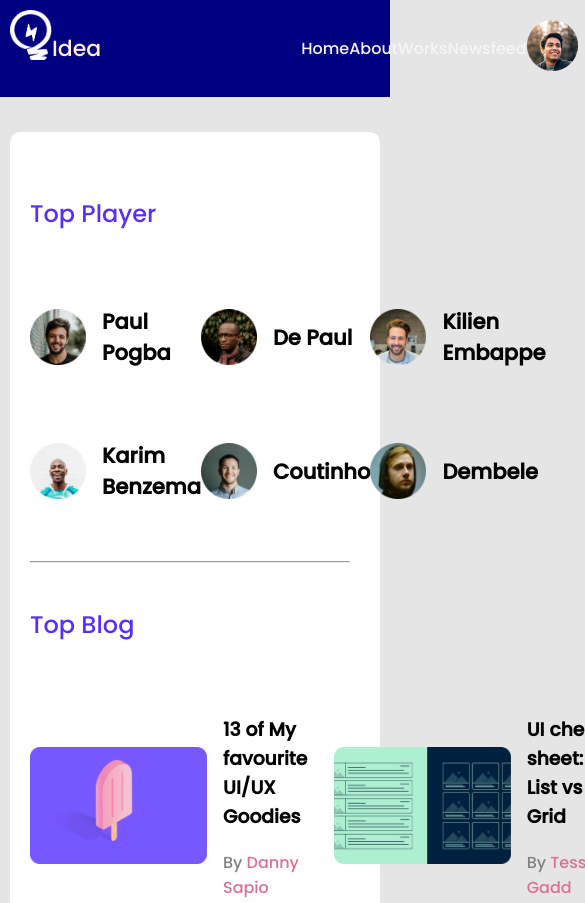
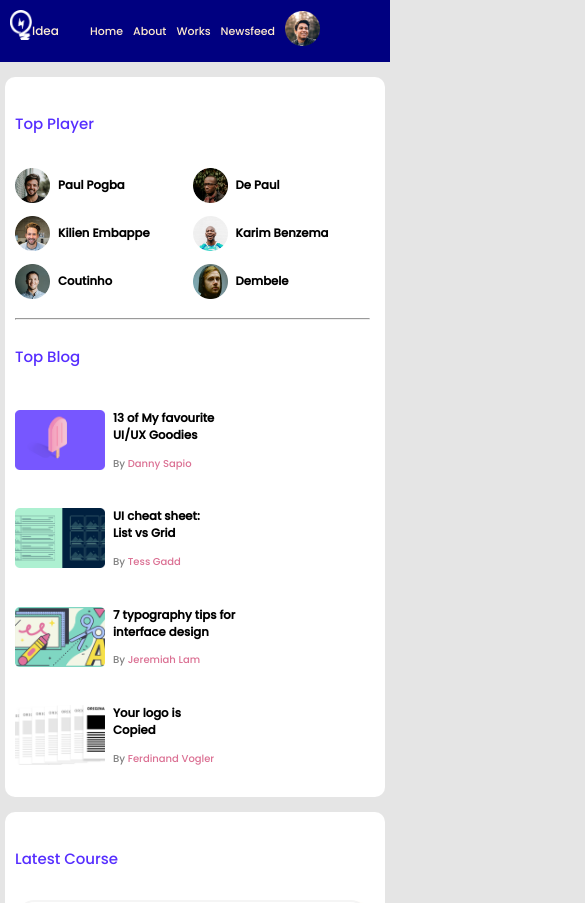
Before and after one commit to shariarsibbir/practise-leader-board-css3, a plain HTML site: page index.html in a window 390 px wide. Shown: the top 903 px of the page, 585 px wide, since content can reach past the window. Drawn offline with Linux system fonts and the light colour scheme.

Commit message:
final commit

```diff
--- a/styles/style.css
+++ b/styles/style.css
@@ -1,4 +1,9 @@
    /* body style */
+body {
+    font-family: 'Poppins', sans-serif;
+    background-color: #E5E5E5;
+    margin:0;
+}
  /* navigation */
  .web-intro{
      padding: 10px;
@@ -23,13 +28,8 @@
  }
  .menu-bar a {
     text-decoration: none;
-    color:whitesmoke;
+    color:blanchedalmond;
  }
-body {
-    font-family: 'Poppins', sans-serif;
-    background-color: #E5E5E5;
-    margin:0;
-}
                                             /* first section  */
 .container{
     background-color: #FFFFFF;
@@ -136,3 +136,93 @@ footer p span{
 }
             /* End of the main css */
             /* media query responsive */
+        /* (Mobile Version) */
+    @media only screen and (max-width:600px) {
+       .web-intro{
+     padding: 10px;
+     grid-template-columns: repeat(2,0.5fr);
+     grid-column-gap:10px ;
+ }
+ .logo-bar{
+    font-size: 12px;
+ }
+ .logo-bar img{
+   width:22px;
+   height:30px;
+ }
+ .menu-bar{
+     grid-template-columns: repeat(5,1.5fr);
+     font-size: 11px;
+ }
+ .menu-bar img{
+     width:35px;
+     height: 35px;
+ }
+ .menu-bar a{
+    padding-left:10px;
+ }                                           /* first section  */
+.container{
+    margin:15px 5px 15px;
+    padding: 10px 15px 20px 10px;
+}
+.title p{
+    font-size: 15px;
+    padding-top: 10px;
+    padding-bottom: 15px;
+}
+                    /* Players */
+.top-player{
+    font-size: 10px;
+    grid-template-columns:repeat(2,1fr);
+}
+.player{
+    padding-bottom: 8px;
+}
+.player img {
+    height:35px;
+    width:35px;
+    padding-right: 8px;
+}
+                     /* Blogs */
+.top-blog {
+    grid-template-columns: repeat(1,1fr);
+    grid-row-gap: 15px;
+}
+.blog img{
+    width: 90px;
+    height: 60px;
+    padding-right:8px;
+}
+.blog-detail {
+    font-size: 10px;
+}
+                    /* second section */
+.courses{
+    grid-template-columns: repeat(1,1fr);
+}
+.course{
+    border: 2px solid whitesmoke;
+    border-radius: 20px;
+    padding:7px;
+    box-shadow: 3px 3px 3px wheat;
+    font-size: 10px;
+    margin-bottom: 10px;
+}
+.course img {
+    width:100%;
+}
+.course-detail {
+    grid-column-gap: 75px;
+}
+.course-duration {
+    width: 60px;
+    height: 15px;
+    border-radius: 15px;
+    padding: 0px 6px 14px;
+    box-shadow: 5px 5px 5px gainsboro;
+}
+        /* second section end */
+footer p{
+    font-size: 10px;
+}
+ }
```
